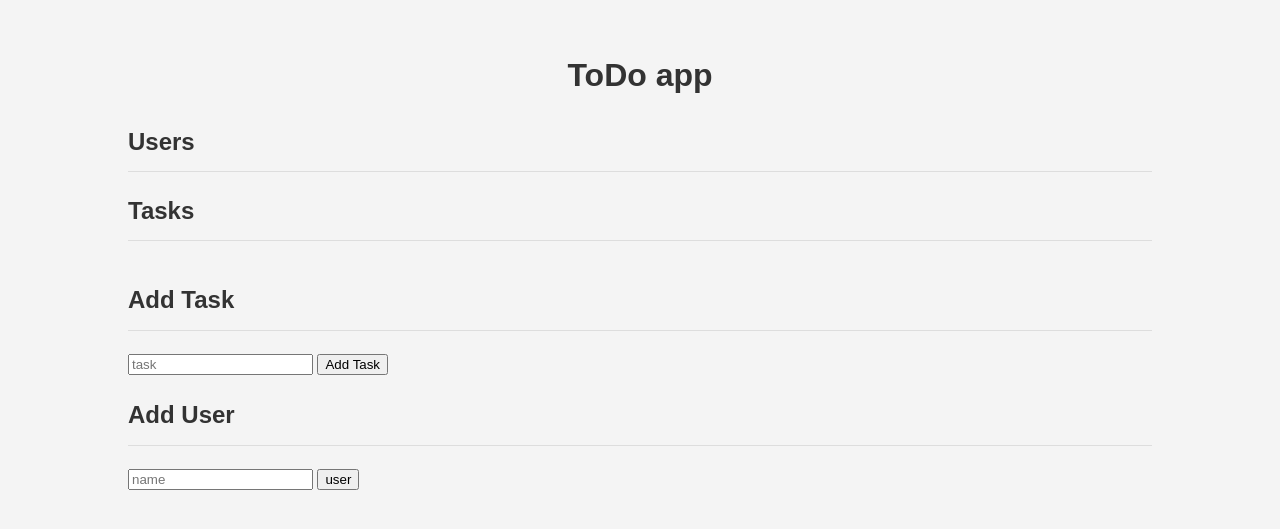
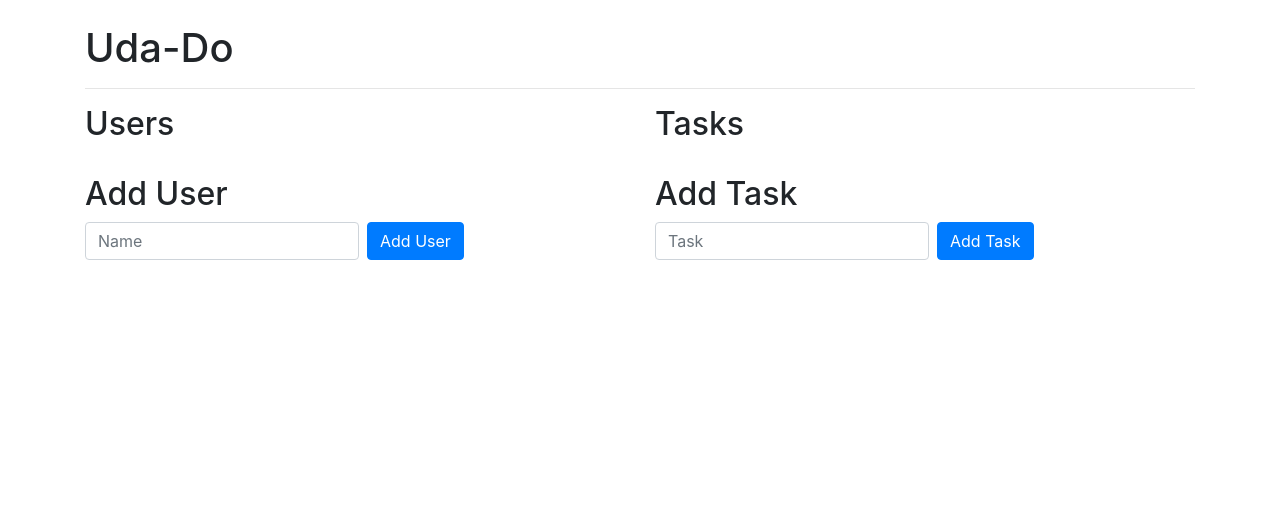
Before and after one commit to danwood1992/udacity_todo, a Flask app: page / in a window 1280 px wide. Shown: the top 529 px of the page. Run offline with Flask 3, Linux system fonts and the light colour scheme; some libraries are stand-ins or nearby versions.

Commit message:
add model functions to todo

```diff
--- a/app.py
+++ b/app.py
@@ -1,55 +1,6 @@
-from flask import render_template, request, redirect, url_for
-from models import User, TodoItem
-import random
-from base import app, db
+from base import app
 
-@app.route('/')
-def index():
-    users = User.query.all()
-    tasks = TodoItem.query.all()
-    return render_template('index.html', users=users, tasks=tasks)
-
-@app.route('/add-user', methods=['POST'])
-def add_user():
-    name = request.form.get('name')
-    user = User(name=name, email=f"{name.lower()}@mail.com")
-    db.session.add(user)
-    db.session.commit()
-
-    return redirect(url_for('index'))
-
-@app.route('/add-task', methods=['POST'])
-def add_task():
-    description = request.form.get('description')
-    task = TodoItem(description=description)
-    db.session.add(task)
-    db.session.commit()
-
-    return redirect(url_for('index'))
-
-@app.route('/complete-task', methods=['POST'])
-def complete_task():
-    task_id = request.form.get('taskid')
-    task = TodoItem.query.filter_by(id=task_id).first()
-    print(f"debug: {task}")
-
-    task.completed = True
-    db.session.commit()
-
-    return redirect(url_for('index'))
-
-@app.route('/undo-complete', methods=['POST'])
-def undo_complete_task():
-    task_id = request.form.get('taskid')
-    task = TodoItem.query.filter_by(id=task_id).first()
-    print(f"debug: {task}")
-
-    task.completed = False
-    db.session.commit()
-
-    return redirect(url_for('index'))
-
-
+import routes
 
 if __name__ == '__main__':
    app.run(host="0.0.0.0", port=5125, debug=True)
--- a/base.py
+++ b/base.py
@@ -1,10 +1,9 @@
+
 from flask_sqlalchemy import SQLAlchemy
 from flask import Flask
 from flask_migrate import Migrate
 
 app = Flask(__name__)
 app.config['SQLALCHEMY_DATABASE_URI'] = 'postgresql://udado:udado@udado-db:5432/udado'
-
 db = SQLAlchemy(app)
-
 migrate = Migrate(app, db)
--- /dev/null
+++ b/routes.py
@@ -0,0 +1,78 @@
+from flask import render_template, request, redirect, url_for
+from models import User, TodoItem
+from base import app, db
+
+@app.route('/')
+def index():
+    users = User.query.all()
+    tasks = TodoItem.query.all()
+    return render_template('index.html', users=users, tasks=tasks)
+
+@app.route('/add-user', methods=['POST'])
+def add_user():
+    name = request.form.get('name')
+    user = User(name=name, email=f"{name.lower()}@mail.com")
+    db.session.add(user)
+    db.session.commit()
+
+    return redirect(url_for('index'))
+
+@app.route('/add-task', methods=['POST'])
+def add_task():
+    description = request.form.get('description')
+    task = TodoItem(description=description)
+    db.session.add(task)
+    db.session.commit()
+
+    return redirect(url_for('index'))
+
+@app.route('/complete-task', methods=['POST'])
+def complete_task():
+    task_id = request.form.get('taskid')
+    task = TodoItem.query.filter_by(id=task_id).first()
+    print(f"debug: {task}")
+
+    task.completed = True
+    db.session.commit()
+
+    return redirect(url_for('index'))
+
+# @app.route('/undo-complete', methods=['POST'])
+# def undo_complete_task():
+#     task_id = request.form.get('taskid')
+#     task = TodoItem.query.filter_by(id=task_id).first()
+#     print(f"debug: {task}")
+
+#     task.completed = False
+#     db.session.commit()
+
+#     return redirect(url_for('index'))
+
+@app.route('/undo-complete', methods=['POST'])
+def undo_complete_task():
+    print(f"debug: {request.form}")
+    task_id = request.form.get('taskid')
+    task = TodoItem.query.filter_by(id=task_id).first()
+    print(f"debug: {task}")
+    print(f"debug: {task.completed}")
+    task.undo_complete()
+
+    return redirect(url_for('index'))
+
+# @app.route('/delete-task', methods=['POST'])
+# def delete_task():
+#     task_id = request.form.get('taskid')
+#     task = TodoItem.query.filter_by(id=task_id).first()
+
+#     db.session.delete(task)
+#     db.session.commit()
+
+#     return redirect(url_for('index'))
+
+@app.route('/delete-task', methods=['POST'])
+def delete_task():
+    task_id = request.form.get('taskid')
+    task = TodoItem.query.filter_by(id=task_id).first()
+    task.delete()
+
+    return redirect(url_for('index'))
--- /dev/null
+++ b/templates/base.html
@@ -0,0 +1,20 @@
+<!DOCTYPE html>
+<html lang="en">
+    <!DOCTYPE html>
+    <html lang="en">
+    <head>
+        <meta charset="UTF-8">
+        <title>Home</title>
+        <!-- Bootstrap CSS -->
+        <link href="https://stackpath.bootstrapcdn.com/bootstrap/4.3.1/css/bootstrap.min.css" rel="stylesheet">
+    </head>
+
+
+    <body>
+
+        {% block content %}
+        {% endblock %}
+    </body>
+    </html>
+
+</html>
--- a/templates/index.html
+++ b/templates/index.html
@@ -1,85 +1,58 @@
-<!DOCTYPE html>
-<html lang="en">
-<head>
-    <meta charset="UTF-8">
-    <title>Home</title>
-    <style>
-        body {
-            font-family: Arial, sans-serif;
-            margin: 0;
-            padding: 0;
-            background: #f4f4f4;
-            color: #333;
-            line-height: 1.6;
-        }
-        .container {
-            width: 80%;
-            margin: auto;
-            overflow: hidden;
-        }
-        h1 {
-            color: #333;
-            text-align: center;
-            margin-top: 50px;
-        }
-        ul {
-            list-style: none;
-            padding: 0;
-        }
-        li {
-            background: #fff;
-            padding: 10px;
-            margin-bottom: 5px;
-            border-radius: 5px;
-            box-shadow: 0 2px 4px rgba(0, 0, 0, 0.1);
-        }
-        .section-title {
-            color: #333;
-            margin: 20px 0;
-            padding-bottom: 10px;
-            border-bottom: 1px solid #ddd;
-        }
-    </style>
-</head>
+{% extends "base.html" %}
+{% block title %}UdaDo{% endblock %}
+{% block content %}
+<div class="container mt-4">
+    <h1>Uda-Do</h1>
+    <hr>
+    <div class="row">
+        <div class="col-md-6">
+            <h2>Users</h2>
+            <ul class="list-group">
+                {% for user in users %}
+                <li class="list-group-item">{{ user.email }}</li>
+                {% endfor %}
+            </ul>
+        </div>
+        <div class="col-md-6">
+            <h2>Tasks</h2>
+            <ul class="list-group">
+                {% for task in tasks %}
+                <li class="list-group-item d-flex justify-content-between">
+                    <span>{{ task }} - Completed: {{ task.completed }}</span>
+                    <div>
+                        <form action="/complete-task" method="post" class="d-inline-block ml-2">
+                            <input type="hidden" name="taskid" value="{{ task.id }}">
+                            <input type="submit" class="btn btn-success btn-sm" value="Done">
 
-<body>
-    <div class="container">
-        <h1>ToDo app</h1>
-        <h2 class="section-title">Users</h2>
-        <ul>
-            {% for user in users %}
-            <li>{{ user.email }}</li>
-            {% endfor %}
-        </ul>
-        <h2 class="section-title">Tasks</h2>
-        <ul>
-            {% for task in tasks %}
+                        </form>
+                        <form action="/undo-complete" method="post" class="d-inline-block ml-2">
+                            <input type="hidden" name="taskid" value="{{ task.id }}">
+                            <input type="submit" class="btn btn-warning btn-sm" value="Undo">
+                        </form>
+                    </div>
+                </li>
 
-            <li>{{ task }} - Completed: {{ task.completed }}</li>
-            <form action="/complete-task" method="post">
-                <input type="hidden" name="taskid" value="{{ task.id }}">
-                <input type="submit" value="Done">
+                {% endfor %}
+            </ul>
+        </div>
+    </div>
+
+    <div class="row mt-4">
+        <div class="col-md-6">
+            <h2>Add User</h2>
+            <form action="/add-user" method="post" class="form-inline">
+                <input type="text" class="form-control mr-2" name="name" placeholder="Name">
+                <input type="submit" class="btn btn-primary" value="Add User">
             </form>
-            <form action="/undo-complete" method="post">
-                <input type="hidden" name="taskid" value="{{ task.id }}">
-                <input type="submit" value="Undo">
+        </div>
+        <div class="col-md-6">
+            <h2>Add Task</h2>
+            <form action="/add-task" method="post" class="form-inline">
+                <input type="text" class="form-control mr-2" name="description" placeholder="Task">
+                <input type="submit" class="btn btn-primary" value="Add Task">
             </form>
-            {% endfor %}
-        </ul>
+        </div>
     </div>
-    <div class="container">
-        <h2 class="section-title">Add Task</h2>
-        <form action="/add-task" method="post">
-            <input type="text" name="description" placeholder="task">
-            <input type="submit" value="Add Task">
-        </form>
-    </div>
-    <div class="container">
-        <h2 class="section-title">Add User</h2>
-        <form action="/add-user" method="post">
-            <input type="text" name="name" placeholder="name">
-            <input type="submit" value="user">
-        </form>
-    </div>
-</body>
-</html>
+</div>
+
+{% endblock %}
```
Also changed, not shown: models.py (+31 -2 lines), templates/users.html (added, +28 -0 lines).
